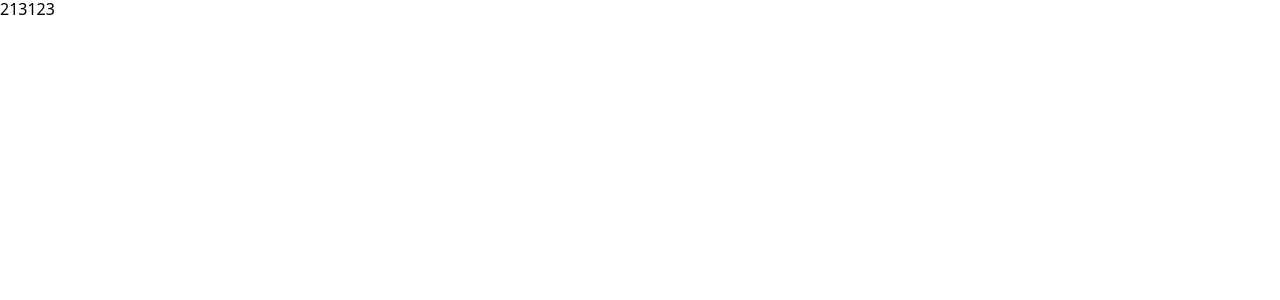
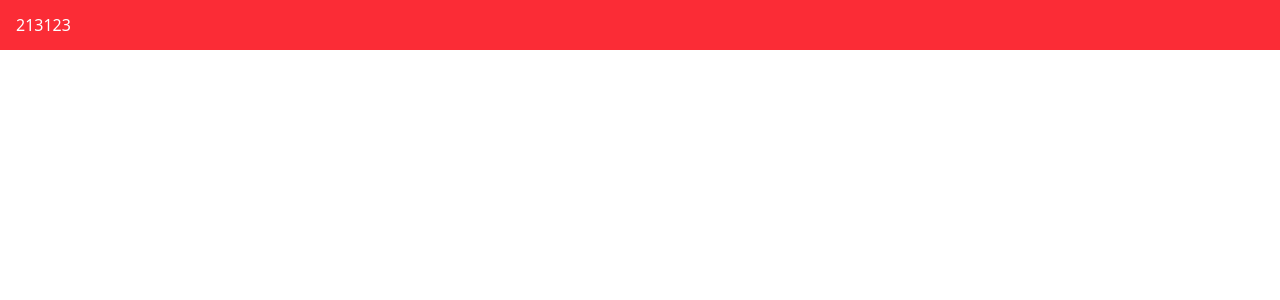
Before and after one commit to 518luck/tiny-book-manager, a React app in the folder frontend/: page / in a window 1280 px wide. Shown: the top 300 px of the page. Built offline with nearby package versions, Linux system fonts and the light colour scheme; the HTML template or start-up script is replaced by a standard one.

Commit message:
feat: 添加 Tailwind CSS 格式化支持并更新样式
添加 prettier-plugin-tailwindcss 插件以支持 Tailwind CSS 类名自动排序
更新 App.tsx 使用 Tailwind CSS 样式

```diff
--- a/frontend/package.json
+++ b/frontend/package.json
@@ -30,6 +30,7 @@
     "eslint-plugin-simple-import-sort": "^12.1.1",
     "globals": "^16.5.0",
     "prettier": "^3.6.2",
+    "prettier-plugin-tailwindcss": "^0.7.1",
     "typescript": "~5.9.3",
     "typescript-eslint": "^8.46.4",
     "vite": "^7.2.4"
--- /dev/null
+++ b/frontend/prettier.config.cjs
@@ -0,0 +1,3 @@
+module.exports = {
+  plugins: ["prettier-plugin-tailwindcss"],
+};
--- a/frontend/src/App.tsx
+++ b/frontend/src/App.tsx
@@ -1,5 +1,9 @@
 function App() {
-  return <>213123</>;
+  return (
+    <>
+      <div className="bg-red-500 p-4 text-white">213123</div>
+    </>
+  );
 }
 
 export default App;
```
Also changed, not shown: 1 other file (tests, documents, lock files or other folders).
